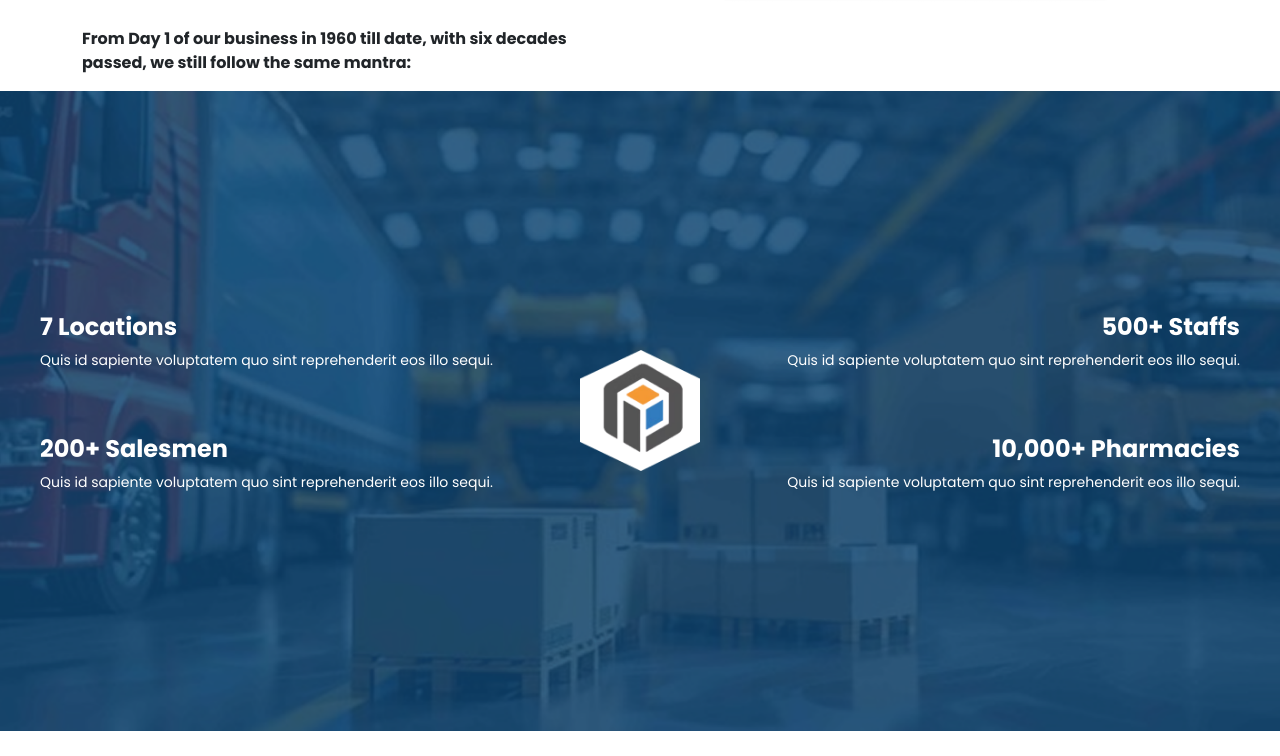
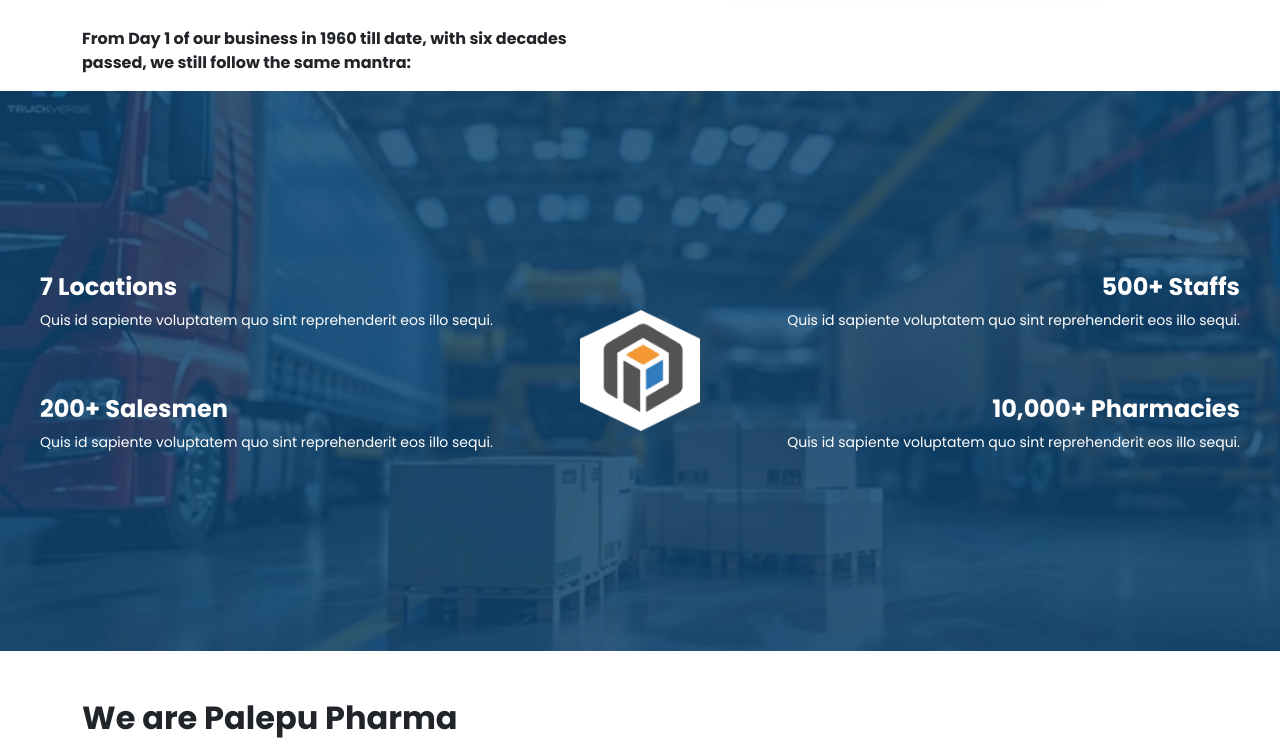
Before and after one commit to GoldenRoyceDesign/palepu, a React (Create React App) app: page / in a window 1280 px wide. Shown: the part 1394-2150 px from the top of the page. Built offline with nearby package versions, Linux system fonts and the light colour scheme; the HTML template or start-up script is replaced by a standard one.

Commit message:
first commit

```diff
--- a/src/App.css
+++ b/src/App.css
@@ -142,7 +142,7 @@
 .stats-container {
   background: url("./assets/home-counter.png") center/cover no-repeat;
   width: 100%;
-  min-height: 80vh;
+  min-height: 70vh;
   display: flex;
   align-items: center;
   justify-content: center;
@@ -370,9 +370,6 @@
   width: 30%;
 }
 
-.info-box{
-
-}
 
 
 /* Management page style */
@@ -509,6 +506,7 @@
   border-radius: 2px;
   object-fit: cover;
 }
+
 .branch-card p{
   font-size: 14px;
 }
```
